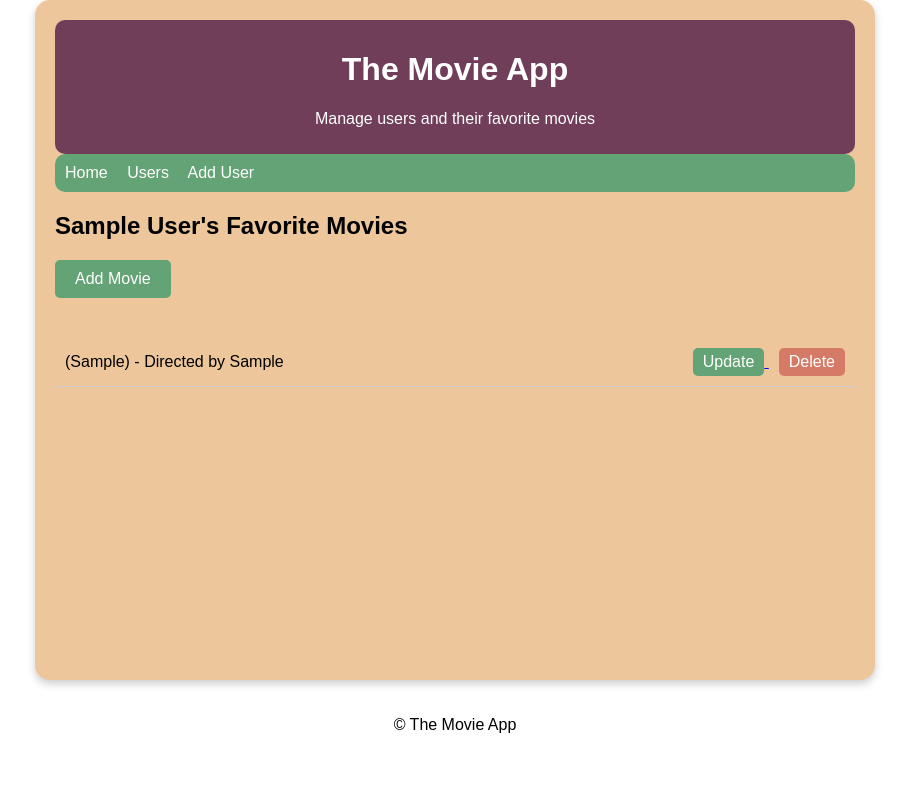
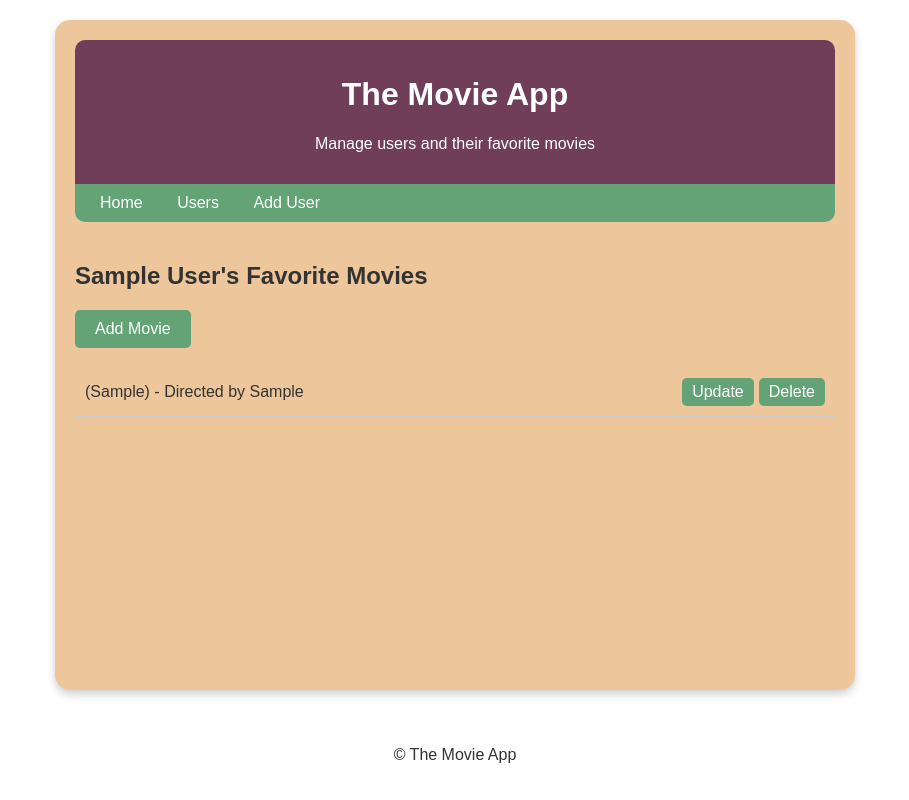
Before and after one commit to mi-ar-82/Movie_project-Final_phase, a Flask app: page /users/1 in a window 1280 px wide. Shown: the whole page, without its empty margins (185-1094 px from the left). Run offline with Flask 3, Linux system fonts and the light colour scheme; tables that the repository leaves empty hold one stand-in row (values such as "Sample post").

Commit message:
styling improved

```diff
--- a/static/styles.css
+++ b/static/styles.css
@@ -1,106 +1,118 @@
 /* CSS Variables */
 :root {
-    --eggplant: #713e5aff;
-    --mint: #63a375ff;
-    --sunset: #edc79bff;
-    --burnt-sienna: #d57a66ff;
-    --blush: #ca6680ff;
+    --eggplant: #713e5a; /* Removed unnecessary 'ff' for full opacity - default */
+    --mint: #63a375;
+    --sunset: #edc79b;
+    --burnt-sienna: #d57a66;
+    --blush: #ca6680;
+    --light-gray: #eee; /* Added a light gray for borders */
+    --dark-gray: #333; /* Added a dark gray for better text contrast in some cases */
 }
 
-/* General Styles */
+/* Base Styles (apply to all elements) */
+* {
+    box-sizing: border-box; /* Include padding and border in element's total width and height */
+}
+
 body {
     font-family: Arial, sans-serif;
     margin: 0;
-    padding: 0;
-    background-color: white; /* Background behind the container */
+    background-color: white;
+    color: var(--dark-gray); /* Improved default text color */
     display: flex;
     flex-direction: column;
-    align-items: center;
-    min-height: 100vh; /* Ensure full height of viewport */
+    min-height: 100vh;
 }
 
 /* Main Container */
 .container {
     max-width: 800px;
     width: 90%;
-    height: 80vh; /* Set container height to 80% of viewport height */
-    padding: 20px; /* Padding all around */
-    background-color: var(--sunset); /* Sunset-colored background for the container */
-    border-radius: 15px; /* Larger corner radius for the main container */
+    margin: 20px auto; /* Centers the container horizontally */
+    padding: 20px;
+    background-color: var(--sunset);
+    border-radius: 15px;
     box-shadow: 0 4px 8px rgba(0, 0, 0, 0.2);
     display: flex;
     flex-direction: column;
+    flex-grow: 1; /* Allows container to expand and fill available space */
 }
 
 /* Header */
 header {
     background-color: var(--eggplant);
     color: white;
-    padding: 10px;
+    padding: 15px; /* Slightly increased padding */
     text-align: center;
-    border-radius: 10px; /* Smaller corner radius for sub-container */
+    border-radius: 10px 10px 0 0; /* Rounded top corners only */
 }
 
 /* Navigation Bar */
 nav {
     background-color: var(--mint);
     padding: 10px;
-    border-radius: 10px; /* Smaller corner radius for sub-container */
+    border-radius: 0 0 10px 10px; /* Rounded bottom corners only */
+    margin-bottom: 20px; /* Added margin for spacing */
 }
 
 nav a {
     color: white;
     text-decoration: none;
-    margin-right: 15px;
+    margin: 0 15px; /* Use margin on both sides for better spacing */
+    transition: color 0.3s ease, text-decoration 0.3s ease; /* Smooth transitions */
 }
 
 nav a:hover {
     text-decoration: underline;
+    color: var(--sunset); /* Change color on hover */
 }
 
 /* Flash Messages */
 .flash-messages {
-    margin-top: 20px;
+    margin-bottom: 20px; /* Consistent spacing */
 }
 
 .flash {
     padding: 10px;
-    border-radius: 5px; /* Smaller corner radius for flash messages */
+    border-radius: 5px;
     margin-bottom: 10px;
     text-align: center;
+    color: white; /* Consistently white text */
 }
 
 .flash.success {
     background-color: var(--mint);
-    color: white;
 }
 
 .flash.error {
     background-color: var(--burnt-sienna);
-    color: white;
 }
 
 /* List Styles */
-ul.styled-list {
-    list-style-type: none; /* Remove default bullet points */
-    padding: 0; /* Remove default padding */
-    margin: 20px 0;
-    border-collapse: collapse; /* Ensure borders look like a table */
+.styled-list { /* Removed unnecessary ul tag */
+    list-style: none;
+    padding: 0;
+    margin: 0; /* Removed bottom margin, let container handle spacing */
+    border-collapse: collapse;
     width: 100%;
 }
 
-ul.styled-list li {
-    color: black !important; /* Ensure black font */
+.styled-list li {
     padding: 10px;
-    border-bottom: 1px solid #ccc;
+    border-bottom: 1px solid var(--light-gray); /* Use variable for border color */
     font-size: 16px;
     display: flex;
     justify-content: space-between;
     align-items: center;
+    transition: background-color 0.3s ease; /* Smooth background transition */
 }
 
-ul.styled-list li:last-child {
-    border-bottom: none; /* Remove the last item's border */
+.styled-list li:last-child {
+    border-bottom: none;
+}
+
+.styled-list li:hover {
+    background-color: rgba(0, 0, 0, 0.05); /* Subtle background on hover for list items */
 }
 
 /* General Button Styles */
@@ -112,31 +124,36 @@ button, .btn {
     padding: 10px 20px;
     font-size: 16px;
     cursor: pointer;
-    text-align: center;
+    transition: background-color 0.3s ease; /* Smooth background transition */
 }
 
 button:hover, .btn:hover {
-    background-color: var(--burnt-sienna); /* Change color on hover */
+    background-color: var(--burnt-sienna);
 }
 
-
 /* Buttons in List Items */
-ul.styled-list li button {
-    background-color: var(--mint);
-    color: white;
-    border: none;
-    border-radius: 5px;
+.styled-list li button { /* More specific selector */
     padding: 5px 10px;
     margin-left: 10px;
 }
 
-ul.styled-list li button:hover {
-    background-color: var(--burnt-sienna); /* Change color on hover */
+/* Action Buttons in List Items */
+.styled-list li .list-action-button {
+    background-color: var(--mint);
+    color: white;
+    padding: 5px 10px;
+    border: none;
+    border-radius: 5px;
+    margin-left: 5px;
+    float: left;
+    text-decoration: none; /* Remove underline */
+    display: inline-block; /* Make the <a> behave like a block element for padding/margin */
+    transition: background-color 0.3s ease;
+    cursor: pointer;
 }
 
-/* Disable hover effects for list text */
-ul.styled-list li span:hover {
-    background-color: transparent; /* Ensure no hover effect on text */
+.styled-list li .list-action-button:hover {
+    background-color: var(--burnt-sienna);
 }
 
 
@@ -144,5 +161,6 @@ ul.styled-list li span:hover {
 /* Footer */
 footer {
     text-align: center;
-    margin-top: 20px; /* Space between the container and footer */
+    margin-top: auto; /* Push footer to the bottom */
+    padding: 20px 0;
 }
--- a/templates/user_movies.html
+++ b/templates/user_movies.html
@@ -20,11 +20,11 @@
             <span>{{ movie.title }} ({{ movie.year }}) - Directed by {{ movie.director }}</span>
             <!-- Action Buttons -->
             <div>
-                <a href="{{ url_for('update_movie', user_id=user_id, movie_id=movie.id) }}">
-                    <button>Update</button>
+                <a href="{{ url_for('update_movie', user_id=user_id, movie_id=movie.id) }}" class="list-action-button">
+                    Update
                 </a>
                 <form method="POST" action="{{ url_for('delete_movie', user_id=user_id, movie_id=movie.id) }}" style="display: inline;">
-                    <button type="submit" style="background-color: var(--burnt-sienna); color: white;">Delete</button>
+                    <button type="submit" style="float: left" class="list-action-button">Delete</button>
                 </form>
             </div>
         </li>
```
